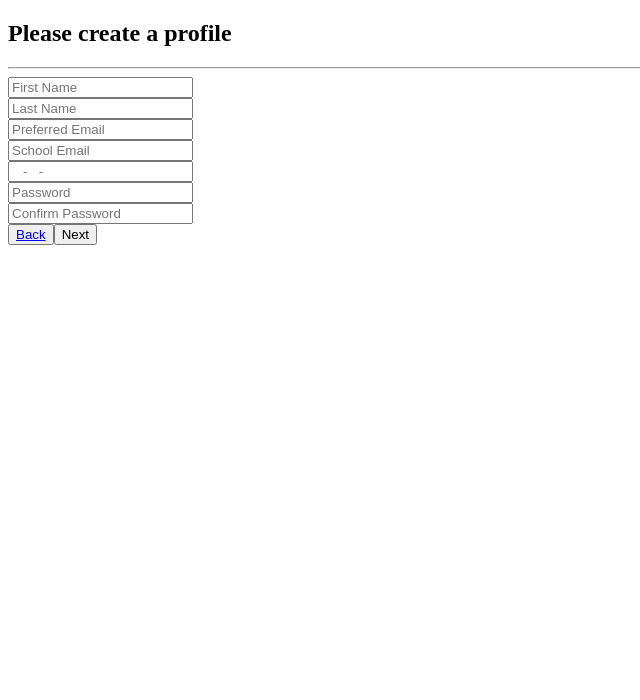
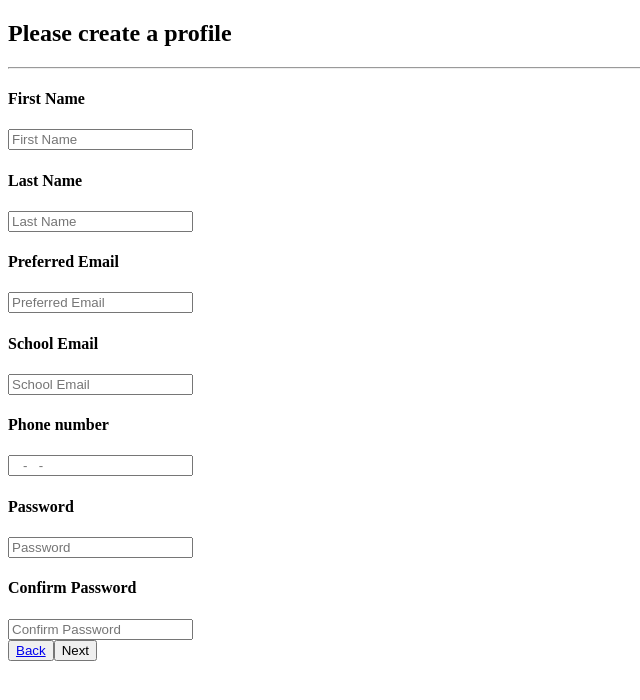
Before and after one commit to mohona17/SubleaseSearch, a React (Create React App) app in the folder client/: page /Subleaser in a window 1280 px wide. Shown: the top 700 px of the page, without its empty margins (0-640 px from the left). Built offline with nearby package versions, Linux system fonts and the light colour scheme.

Commit message:
fixed typo and commented out validation

```diff
--- a/client/src/components/Forms/General.js
+++ b/client/src/components/Forms/General.js
@@ -21,24 +21,31 @@ class General extends React.Component {
         this.onTextboxChangePreferredEmail = this.onTextboxChangePreferredEmail.bind(this);
         this.onTextboxChangeSchoolEmail = this.onTextboxChangeSchoolEmail.bind(this);
         this.onTextboxChangePhoneNumber = this.onTextboxChangePhoneNumber.bind(this);
-        this.onTextboxChangepassword = this.onTextboxChangePassword.bind(this);
-        this.onTextboxChangeConfirmedpassword = this.onTextboxChangeConfirmedPassword.bind(this);
+        this.onTextboxChangePassword = this.onTextboxChangePassword.bind(this);
+        this.onTextboxChangeConfirmedPassword = this.onTextboxChangeConfirmedPassword.bind(this);
     }
 
     onTextboxChangeFirstName(event) {
+        if (/\d/.test(event.target.value)) alert("First name cannot have number")
+        else {
             this.setState({
                 firstName: event.target.value,
             });
         }
+    }
     onTextboxChangeLastName(event) {
+        if (/\d/.test(event.target.value)) alert("Last name cannot have number")
+        else {
             this.setState({
                 lastName: event.target.value,
             });
+        }
     }
     onTextboxChangePreferredEmail(event) {
         this.setState({
             preferredEmail: event.target.value,
         });
+
     }
     onTextboxChangeSchoolEmail(event) {
         this.setState({
@@ -60,8 +67,37 @@ class General extends React.Component {
             passwordConfirmation: event.target.value,
         });
     }
+    validate(email) {
+        const expression = /(?!.*\.{2})^([a-z\d!#$%&'*+\-\/=?^_`{|}~\u00A0-\uD7FF\uF900-\uFDCF\uFDF0-\uFFEF]+(\.[a-z\d!#$%&'*+\-\/=?^_`{|}~\u00A0-\uD7FF\uF900-\uFDCF\uFDF0-\uFFEF]+)*|"((([ \t]*\r\n)?[ \t]+)?([\x01-\x08\x0b\x0c\x0e-\x1f\x7f\x21\x23-\x5b\x5d-\x7e\u00A0-\uD7FF\uF900-\uFDCF\uFDF0-\uFFEF]|\\[\x01-\x09\x0b\x0c\x0d-\x7f\u00A0-\uD7FF\uF900-\uFDCF\uFDF0-\uFFEF]))*(([ \t]*\r\n)?[ \t]+)?")@(([a-z\d\u00A0-\uD7FF\uF900-\uFDCF\uFDF0-\uFFEF]|[a-z\d\u00A0-\uD7FF\uF900-\uFDCF\uFDF0-\uFFEF][a-z\d\-._~\u00A0-\uD7FF\uF900-\uFDCF\uFDF0-\uFFEF]*[a-z\d\u00A0-\uD7FF\uF900-\uFDCF\uFDF0-\uFFEF])\.)+([a-z\u00A0-\uD7FF\uF900-\uFDCF\uFDF0-\uFFEF]|[a-z\u00A0-\uD7FF\uF900-\uFDCF\uFDF0-\uFFEF][a-z\d\-._~\u00A0-\uD7FF\uF900-\uFDCF\uFDF0-\uFFEF]*[a-z\u00A0-\uD7FF\uF900-\uFDCF\uFDF0-\uFFEF])\.?$/i;
+        return expression.test(String(email).toLowerCase())
+    }
+    nextPage = () => {
+        const {
+            firstName,
+            lastName,
+            preferredEmail,
+            schoolEmail,
+            phoneNumber,
+            password,
+            passwordConfirmation
+        } = this.state;
+
+        //TODO need to validate phone number
+
+        // if (firstName == '' || lastName == '' || preferredEmail == '' || phoneNumber == '' || password == '' || passwordConfirmation == '')
+        //     alert("Some fields were left blank");
+        // else if (password != passwordConfirmation)
+        //     alert("Passwords do not match");
+        // else if (!this.validate(preferredEmail))
+        //     alert("Preferred email is not in correct format");
+        // else if (schoolEmail != '' && !this.validate(schoolEmail))
+        //     alert("School email is not in correct format");
+        // else
+            this.props.next();
+    }
 
     render() {
+
         if (this.props.currentStep !== 1) {
             return null
         }
@@ -79,30 +115,39 @@ class General extends React.Component {
             <div>
                 <h2>Please create a profile</h2>
                 <hr></hr>
+                <h4>First Name</h4>
                 <input
                     type="name"
                     placeholder="First Name"
                     value={firstName}
                     onChange={this.onTextboxChangeFirstName}
                 ></input><br />
+                <h4>Last Name</h4>
+
                 <input
                     type="name"
                     placeholder="Last Name"
                     value={lastName}
                     onChange={this.onTextboxChangeLastName}
                 ></input><br />
+                <h4>Preferred Email</h4>
+
                 <input
                     type="email"
                     placeholder="Preferred Email"
                     value={preferredEmail}
                     onChange={this.onTextboxChangePreferredEmail}
                 ></input><br />
+                <h4>School Email</h4>
+
                 <input
                     type="email"
                     placeholder="School Email"
                     value={schoolEmail}
                     onChange={this.onTextboxChangeSchoolEmail}
                 ></input><br />
+                <h4>Phone number</h4>
+
                 <input
                     type="tel"
                     placeholder="   -   -    "
@@ -110,12 +155,15 @@ class General extends React.Component {
                     value={phoneNumber}
                     onChange={this.onTextboxChangePhoneNumber}
                 ></input><br />
+                <h4>Password</h4>
                 <input
                     type="password"
                     placeholder="Password"
                     value={password}
                     onChange={this.onTextboxChangePassword}
                 ></input><br />
+
+                <h4>Confirm Password</h4>
                 <input
                     type="password"
                     placeholder="Confirm Password"
@@ -124,7 +172,7 @@ class General extends React.Component {
                 ></input><br />
 
                 <button> <a href="/Home"> Back </a> </button>
-                <button onClick={this.props.next}> Next </button>
+                <button onClick={this.nextPage}> Next </button>
 
             </div>
         )
--- a/client/src/components/Forms/Subleaser3.js
+++ b/client/src/components/Forms/Subleaser3.js
@@ -101,7 +101,7 @@ class Subleaser3 extends React.Component {
                         onChange={this.onTextboxChangeGenderMale}
                     ></input>
                     <br />
-
+                    <hr></hr>
                     <input
                         type="checkbox"
                         value={edu}
@@ -122,7 +122,7 @@ class Subleaser3 extends React.Component {
                 ></input>
                 {preferenceForm}
                 <button onClick={this.props.back}> Back </button>
-                <button onClick={this.props.next}> Next </button>Í
+                <button onClick={this.props.next}> Next </button>
 
             </div >
         )
--- a/client/src/views/Form/SubleaserForm.js
+++ b/client/src/views/Form/SubleaserForm.js
@@ -23,7 +23,7 @@ class SubleaserForm extends React.Component {
     }
 
     componentDidMount() {
-        this.setState({ step: 1 })
+        this.setState({ currentStep: 1 })
     }
 
     // This method will be sent to the child component
--- a/client/src/views/Form/SubtenantForm.js
+++ b/client/src/views/Form/SubtenantForm.js
@@ -21,7 +21,7 @@ class SubtenantForm extends React.Component {
     }
 
     componentDidMount() {
-        this.setState({ step: 1 })
+        this.setState({ currentStep: 1 })
     }
 
     // This method will be sent to the child component
```
Lines whose indentation alone changed are shown as unchanged.
